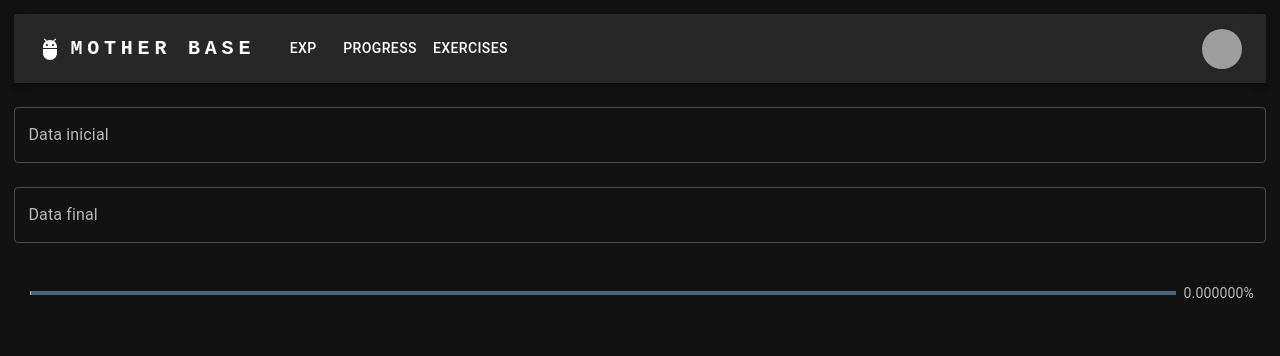
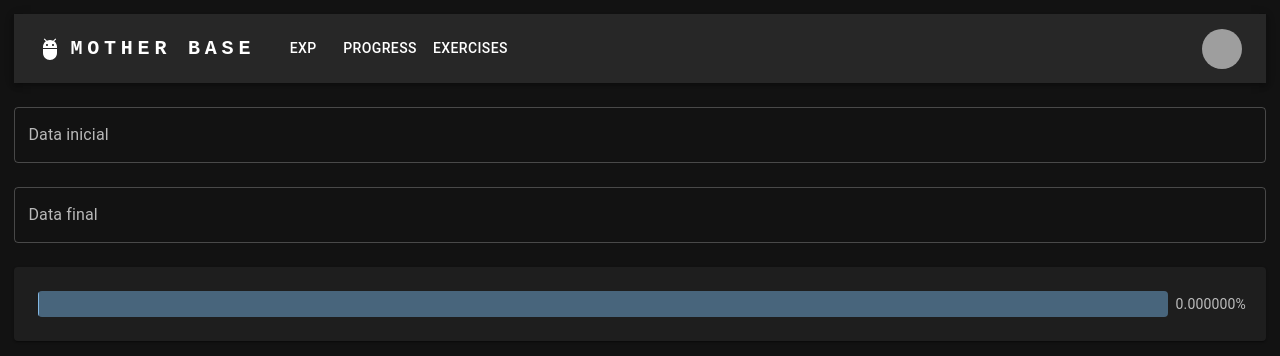
Before and after one commit to guiosouza/react-gamification-web-app, a Next.js app: page /progress in a window 1280 px wide. Shown: the top 356 px of the page. Built offline with nearby package versions, Linux system fonts and the light colour scheme; grey boxes are pictures that could not be loaded.

Commit message:
refactor progress page layout and improve comments for clarity

```diff
--- a/src/app/progress/page.tsx
+++ b/src/app/progress/page.tsx
@@ -11,6 +11,7 @@ import dayjs, { Dayjs } from "dayjs";
 import "dayjs/locale/pt-br";
 import relativeTime from "dayjs/plugin/relativeTime";
 import duration from "dayjs/plugin/duration";
+import { Card } from "@mui/material";
 
 dayjs.locale("pt-br");
 dayjs.extend(relativeTime);
@@ -20,9 +21,10 @@ function LinearProgressWithLabel(
   props: LinearProgressProps & { value: number }
 ) {
   return (
-    <Box sx={{ display: "flex", alignItems: "center", p: 2 }}>
+    <Card>
+      <Box sx={{ display: "flex", alignItems: "center", p: 3 }}>
         <Box sx={{ width: "100%", mr: 1 }}>
-        <LinearProgress variant="determinate" {...props} />
+          <LinearProgress  variant="determinate" {...props} sx={{height: "26px", borderRadius: "4px"}} />
         </Box>
         <Box sx={{ minWidth: 65 }}>
           <Typography
@@ -31,6 +33,7 @@ function LinearProgressWithLabel(
           >{`${props.value.toFixed(6)}%`}</Typography>
         </Box>
       </Box>
+    </Card>
   );
 }
 
@@ -53,7 +56,7 @@ export default function LinearWithValueLabel() {
     if (now.isAfter(end)) {
       return 100;
     }
-    // Calcula a porcentagem
+    // Calcula a porcentagem de progresso
     return (elapsedDuration / totalDuration) * 100;
   };
 
@@ -86,7 +89,7 @@ export default function LinearWithValueLabel() {
     return () => clearInterval(timer);
   }, [startDate, endDate]);
 
-  // Carregar datas salvas
+  // Carregar datas salvas do localStorage
   useEffect(() => {
     const savedStartDate = localStorage.getItem("startDate");
     const savedEndDate = localStorage.getItem("endDate");
@@ -138,7 +141,7 @@ export default function LinearWithValueLabel() {
       <div className="generic-container">
         <LinearProgressWithLabel value={progress} />
         {endDate && (
-          <Typography variant="body2" sx={{ mt: 1, textAlign: "center" }}>
+          <Typography variant="body2" sx={{ mt: 2, textAlign: "center" }}>
             {dayjs().isBefore(endDate)
               ? `Faltam ${remainingTime} horas/minutos para o fim do projeto. E faltam ${Math.ceil(
                   dayjs.duration(endDate.diff(dayjs())).asDays()
```
Lines whose indentation alone changed are shown as unchanged.
